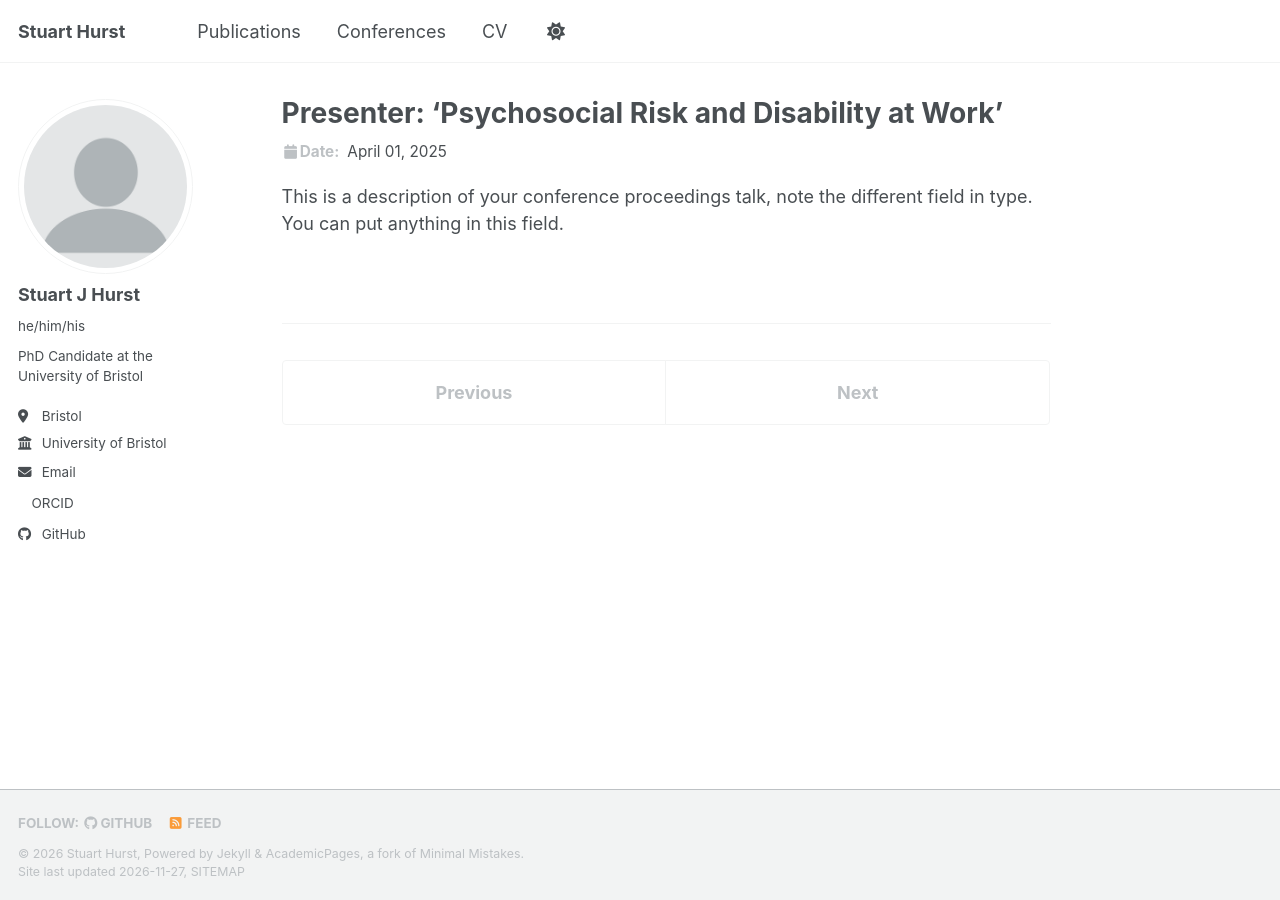
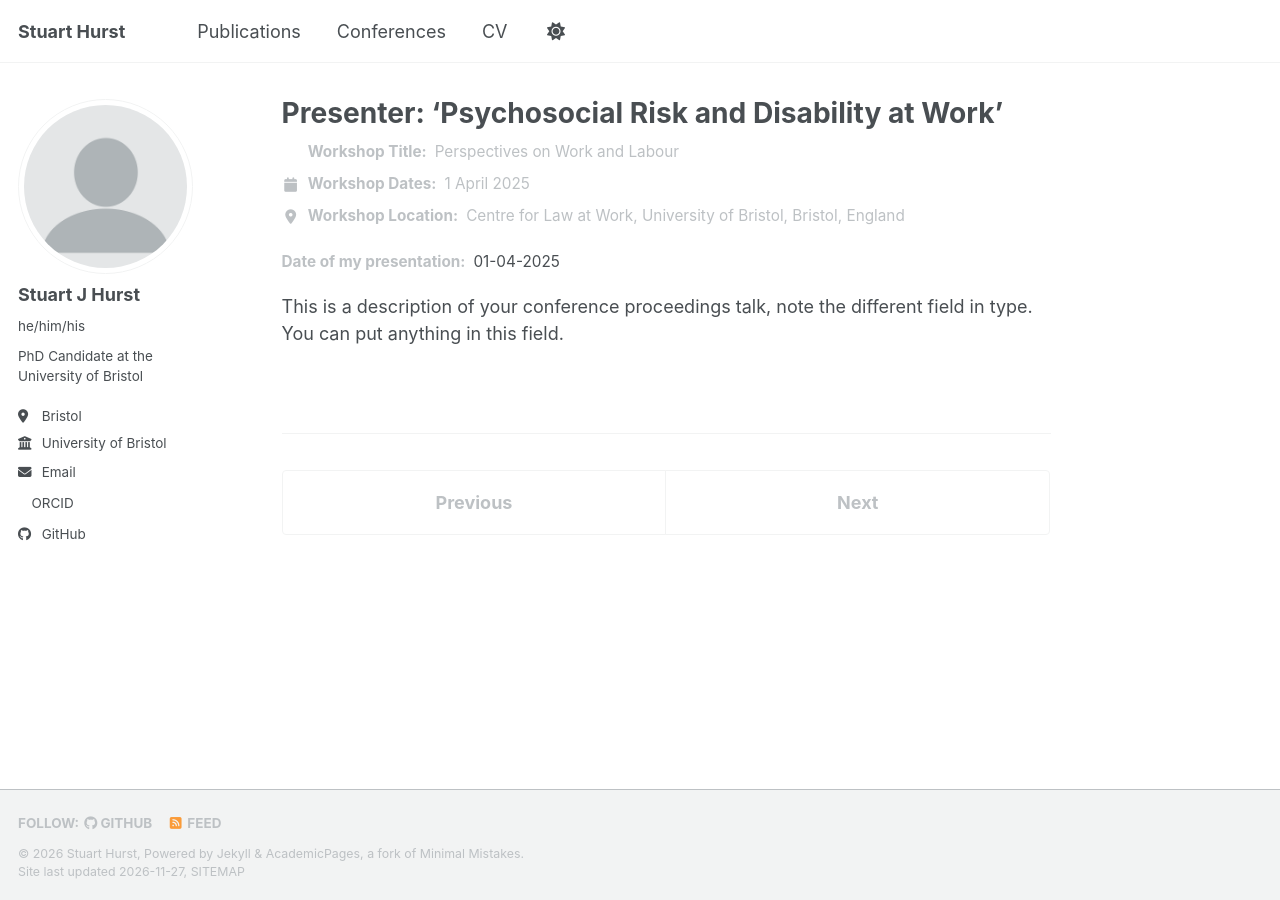
Before and after one commit to stuartjhurst/stuartjhurst.github.io, a Jekyll site: the page built from _talks/2025CLAWBristol.md, in a window 1280 px wide. Built offline with Jekyll 4.4.1, drawn with Linux system fonts in a browser that asks for light colours; a script bundle is joined from its source files by our own code; a style sheet for code colours, icons or effects is not loaded.

Commit message:
Update talk.html

```diff
--- a/_layouts/talk.html
+++ b/_layouts/talk.html
@@ -30,13 +30,36 @@ layout: default
           {% if page.read_time %}
             <p class="page__meta"><i class="fa fa-clock" aria-hidden="true"></i> {% include read-time.html %}</p>
           {% endif %}
-        {% if page.modified %}
-          <p class="page__date"><strong><i class="fa fa-fw fa-calendar" aria-hidden="true"></i>Date:</strong> <time datetime="{{ page.modified | date: "%Y-%m-%d" }}">{{ page.modified | date: "%B %d, %Y" }}</time></p>
-        {% elsif page.date %}
-          <p class="page__date"><strong><i class="fa fa-fw fa-calendar" aria-hidden="true"></i>Date:</strong> <time datetime="{{ page.date | date_to_xmlschema }}">{{ page.date | date: "%B %d, %Y" }}</time></p>
-        {% endif %}
-        {% if page.talk_type %}<p>{{page.talk_type}} at {{ page.venue }},  {{page.location}} {% endif %}
 
+          {% if page.type == "Workshop" %}
+            {% comment %}<!-- Workshop layout. The empty fa-fw icon is a spacer so the title line aligns with the lines below. -->{% endcomment %}
+            <p class="page__date" style="margin-bottom: 0;">
+              <i class="fa fa-fw" aria-hidden="true"></i>
+              <strong>Workshop Title:</strong> {{ page.workshop }}
+            </p>
+            <p class="page__date" style="margin-bottom: 0;">
+              <i class="fa fa-fw fa-calendar" aria-hidden="true"></i>
+              <strong>Workshop Dates:</strong> {{ page.workshop_dates }}
+            </p>
+            <p class="page__date" style="margin-bottom: 0;">
+              <i class="fa fa-fw fa-map-marker-alt" aria-hidden="true"></i>
+              <strong>Workshop Location:</strong> {{ page.venue }}{% if page.venue and page.location %}, {% endif %}{{ page.location }}
+            </p>
+            {% if page.date %}
+              <p class="page__date" style="margin-top: 1.5em;">
+                <strong>Date of my presentation:</strong>
+                <time datetime="{{ page.date | date_to_xmlschema }}">{{ page.date | date: "%d-%m-%Y" }}</time>
+              </p>
+            {% endif %}
+          {% else %}
+            {% comment %}<!-- Default layout for every other talk type -->{% endcomment %}
+            {% if page.modified %}
+              <p class="page__date"><strong><i class="fa fa-fw fa-calendar" aria-hidden="true"></i>Date:</strong> <time datetime="{{ page.modified | date: "%Y-%m-%d" }}">{{ page.modified | date: "%B %d, %Y" }}</time></p>
+            {% elsif page.date %}
+              <p class="page__date"><strong><i class="fa fa-fw fa-calendar" aria-hidden="true"></i>Date:</strong> <time datetime="{{ page.date | date_to_xmlschema }}">{{ page.date | date: "%B %d, %Y" }}</time></p>
+            {% endif %}
+            {% if page.type %}<p>{{ page.type }} at {{ page.venue }}, {{ page.location }}</p>{% endif %}
+          {% endif %}
         </header>
       {% endunless %}
 
```
